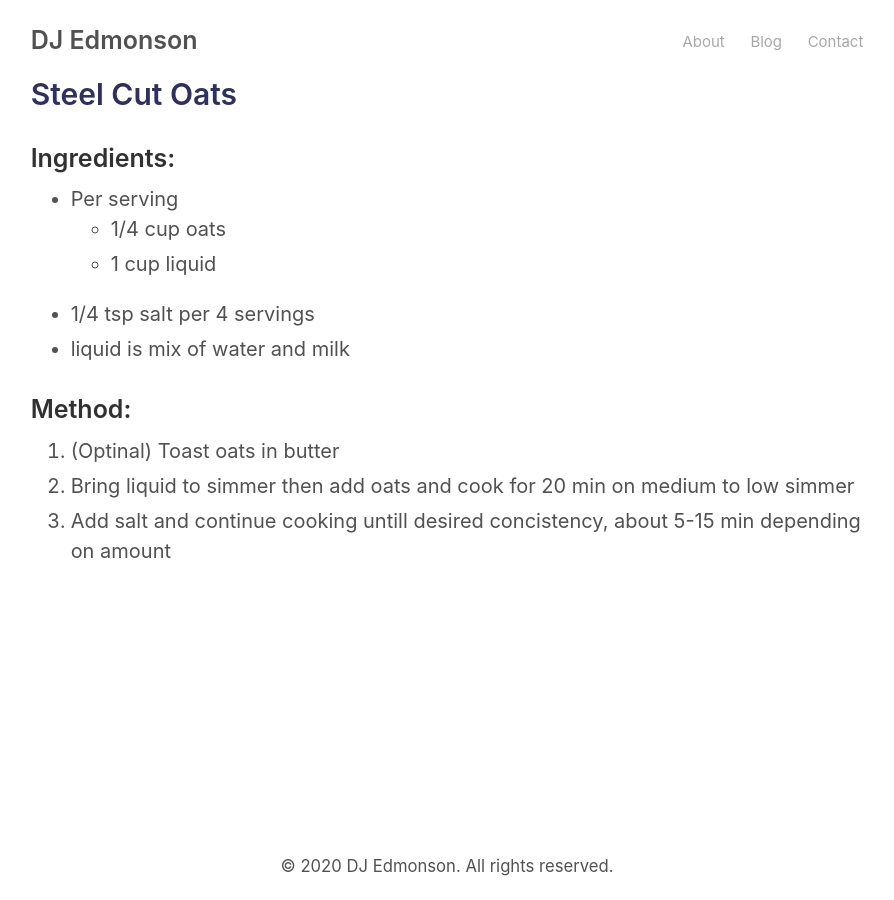
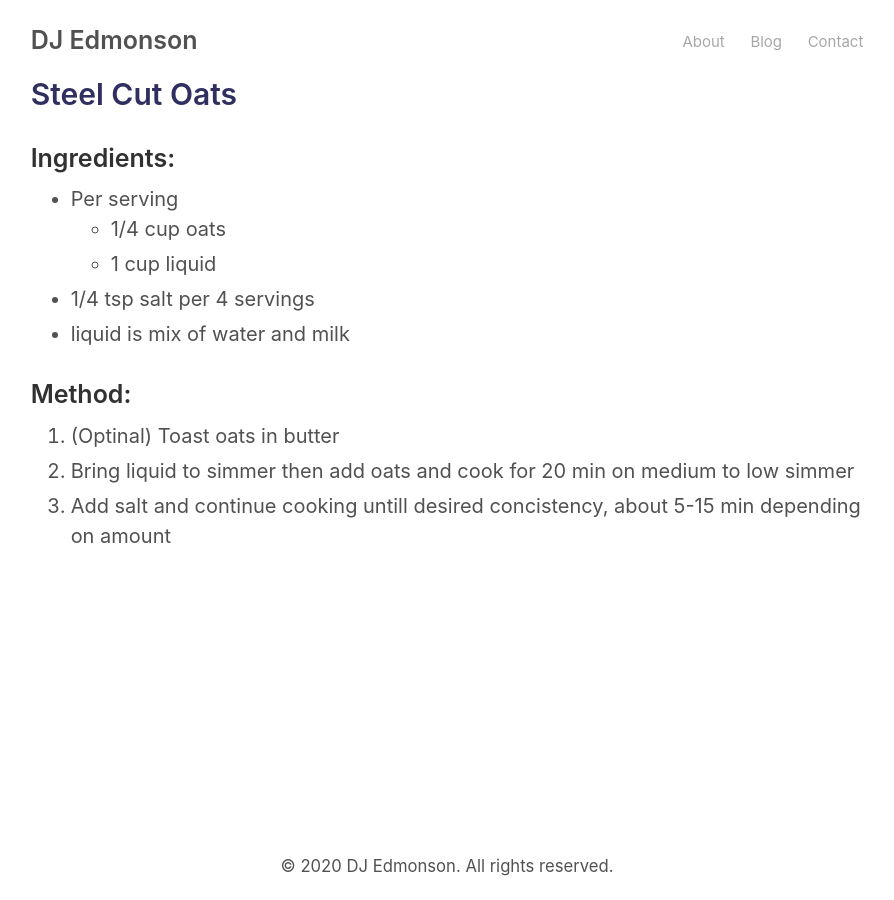
Before and after one commit to dedmons/dedmons.github.io, a Jekyll site: the page built from _recipes/steel-cut-oats.md, in a window 1280 px wide. Shown: the whole page, without its empty margins (193-1087 px from the left). Built offline with Jekyll 4.4.1, drawn with Linux system fonts in a browser that asks for light colours.

Commit message:
fix weird spaceing with nexted lists

```diff
--- a/_sass/_type.scss
+++ b/_sass/_type.scss
@@ -40,7 +40,7 @@ strong {
 
 ul, ol, dl {
   margin-top: 0;
-  margin-bottom: 1rem;
+  //margin-bottom: 1rem;
 }
 
 dt {
```
